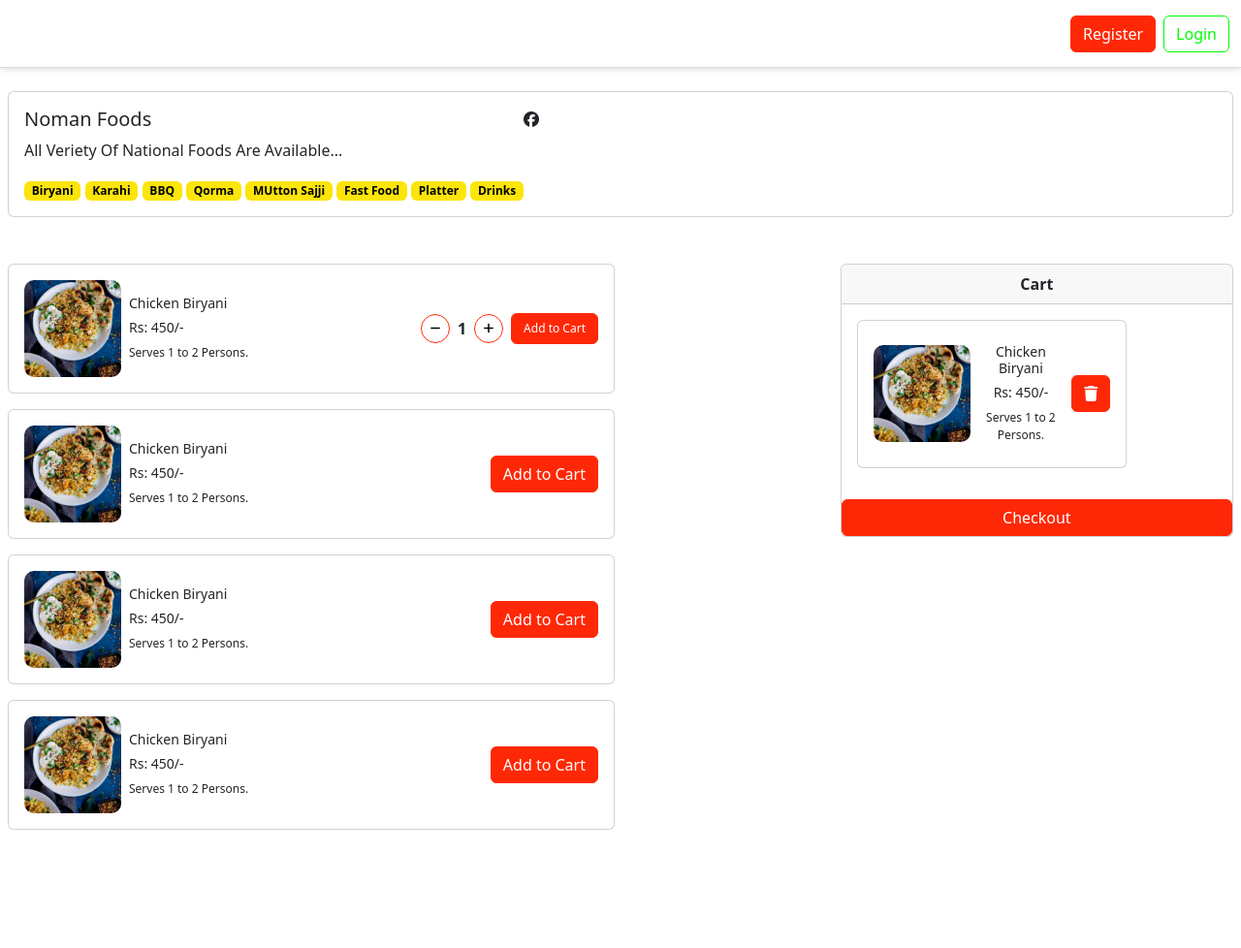
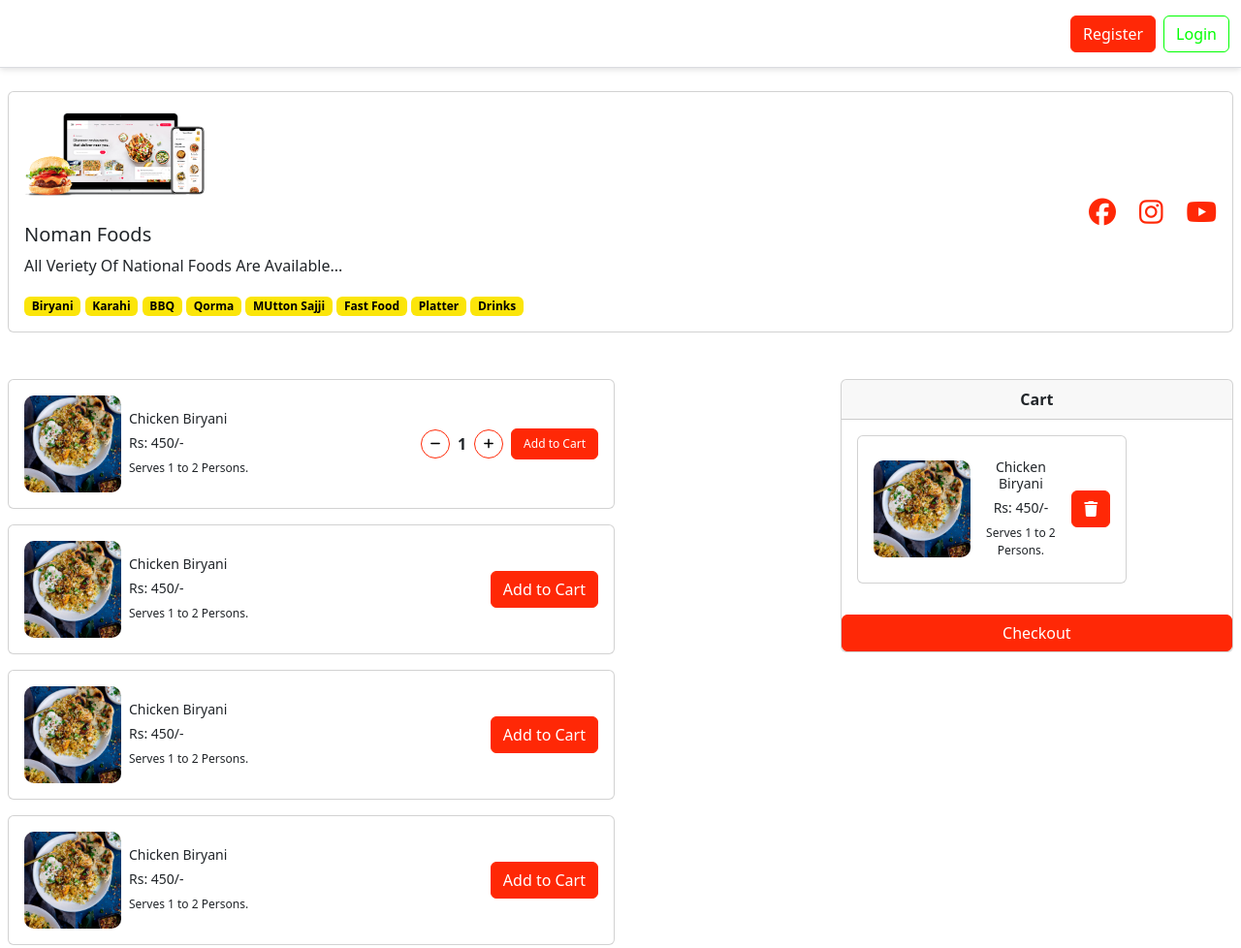
Before and after one commit to Mazharrais/Food-Web, a plain HTML site: page dishes.html in a window 1280 px wide. Shown: the whole page at 97% size. Before the commit the page ends 896 px from the top, so only its background shows below. Drawn offline with nearby package versions, Linux system fonts and the light colour scheme.

Commit message:
add chnages

```diff
--- a/dishes.html
+++ b/dishes.html
@@ -61,8 +61,11 @@
             <div class="col">
                 <div class="card">
                     <div class="card-body">
-                      <div class="d-flex">
+                      <div class="d-flex justify-content-between align-items-center">
                         <div>
+                          <div class="mb-4">
+                            <img width="200px" src="images/resturant-image.png" alt="">
+                          </div>
 
                           <h5 class="card-title">Noman Foods</h5>
                           <p class="card-text">All Veriety Of National Foods Are Available...</p>
@@ -75,8 +78,10 @@
                           <span class="badge text-bg-primary">Platter</span>
                           <span class="badge text-bg-primary">Drinks</span>
                         </div>
-                        <div class="social-icons">
+                        <div class=" d-flex gap-4 social-icons">
                           <i class="fa-brands fa-facebook"></i>
+                          <i class="fa-brands fa-instagram"></i>
+                          <i class="fa-brands fa-youtube"></i>
                         </div>
                       </div>
                     </div>
--- a/style.css
+++ b/style.css
@@ -72,3 +72,8 @@
     font-size: 12px;
     font-weight: bold;
  }
+
+ .social-icons>i {
+    font-size: 28px;
+    color: #ff2806;
+ }
```
